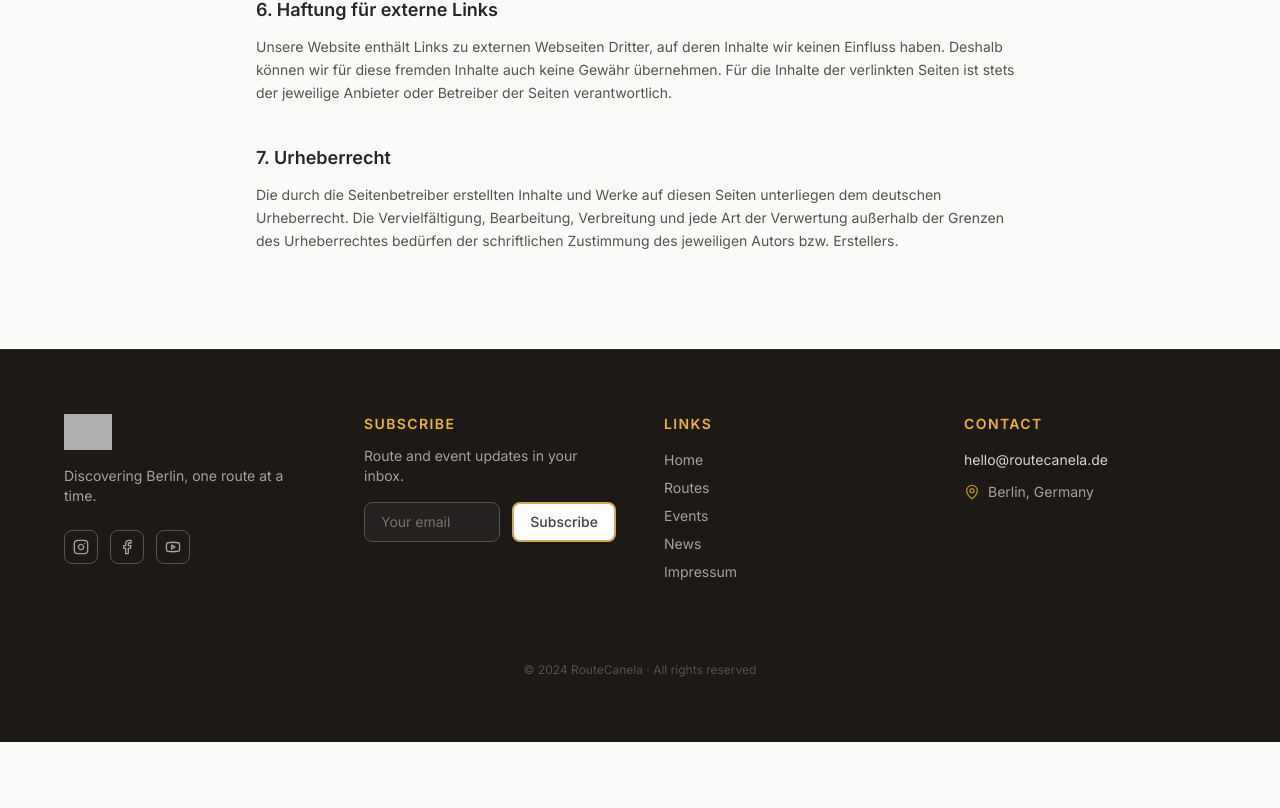
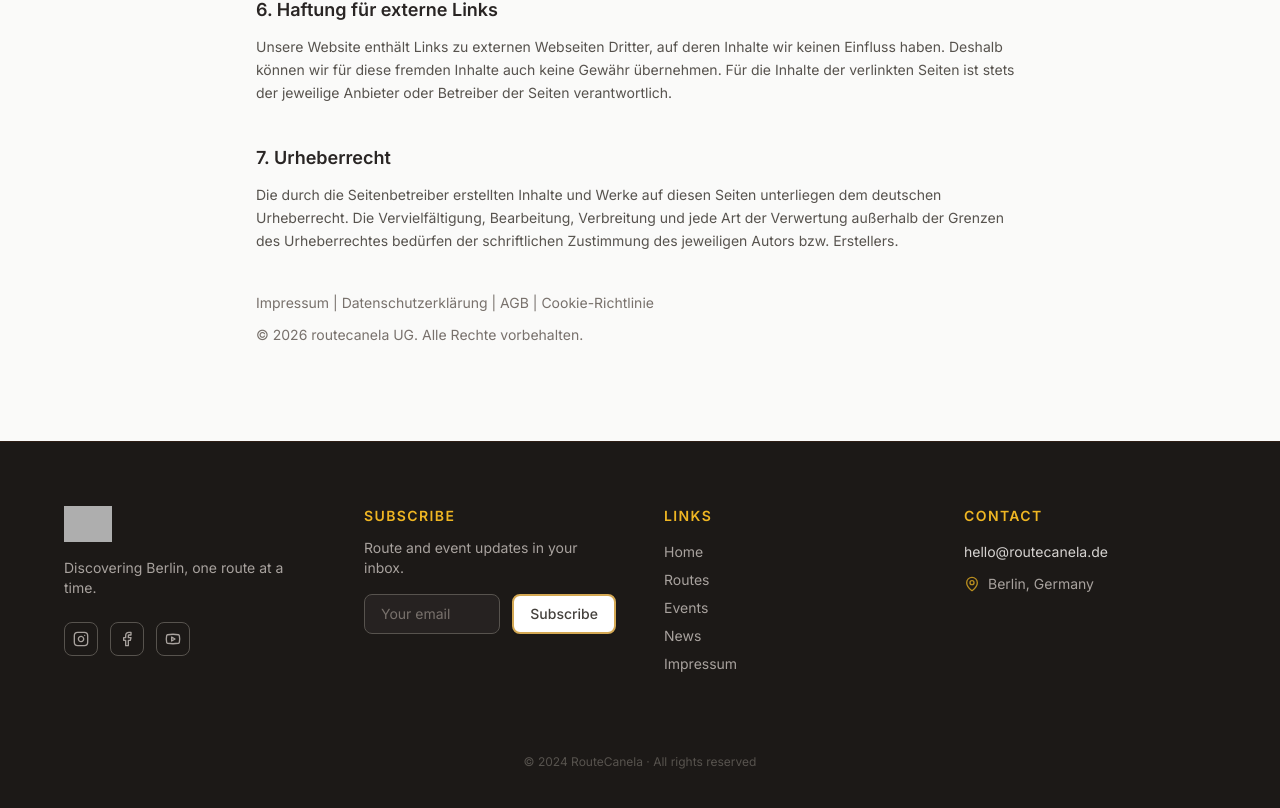
Before and after one commit to JessicaNaizaque/routecanela, a React (Vite) app: page /impressum in a window 1280 px wide. Shown: the part 2282-3090 px from the top of the page. Before the commit the page ends 3024 px from the top, so only its background shows below. Built offline with nearby package versions, Linux system fonts and the light colour scheme; grey boxes are pictures that could not be loaded.

Commit message:
feat: update impressum page

```diff
--- a/src/pages/ImpressumPage.tsx
+++ b/src/pages/ImpressumPage.tsx
@@ -3,6 +3,9 @@ import { useEffect, type ReactNode } from 'react';
 const STAND_DATE = new Intl.DateTimeFormat('de-DE', {
   day: '2-digit',
   month: 'long',
+  year: 'numeric',
+}).format(new Date());
+const STAND_YEAR = new Intl.DateTimeFormat('de-DE', {
   year: 'numeric',
 }).format(new Date());
 
@@ -188,6 +191,11 @@ export function ImpressumPage() {
             bedürfen der schriftlichen Zustimmung des jeweiligen Autors bzw. Erstellers.
           </p>
         </Section>
+
+        <Section title="">
+        <p className="mt-4 text-sm text-stone-500">Impressum | Datenschutzerklärung | AGB | Cookie-Richtlinie</p>
+        <p className="mt-4 text-sm text-stone-500">© {STAND_YEAR} routecanela UG. Alle Rechte vorbehalten.</p>
+        </Section>
       </div>
     </div>
   );
```
